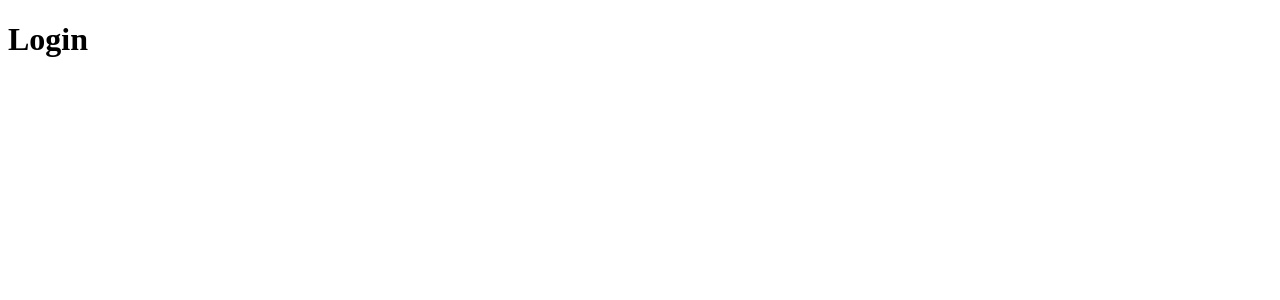
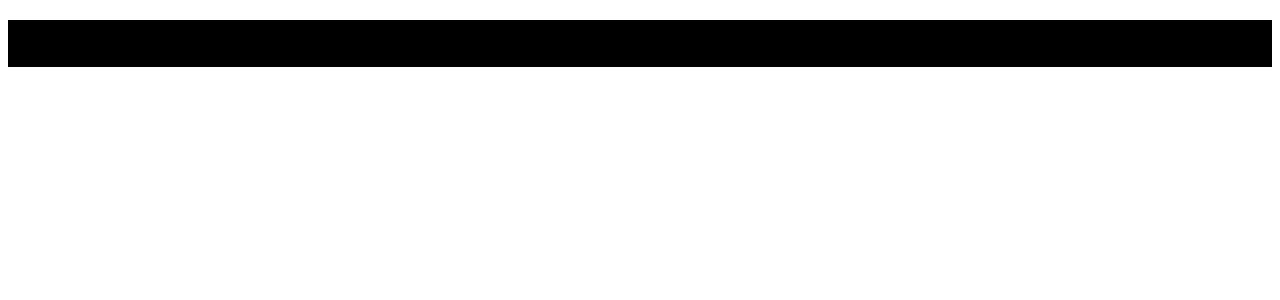
Before and after one commit to walisson27/React-Invest, a Next.js app: page /home in a window 1280 px wide. Shown: the top 300 px of the page. Built offline with nearby package versions, Linux system fonts and the light colour scheme.

Commit message:
git update

```diff
--- a/src/pages/cadastro/Cadastro.tsx
+++ b/src/pages/cadastro/Cadastro.tsx
@@ -27,6 +27,10 @@ const Cadastro = () => {
       console.log(usuario)
   }
 
+  const login = () => {
+    router.push('/login/Login')
+  }
+
     return(
         <div className="login-center">
         <section className="login">
@@ -46,7 +50,7 @@ const Cadastro = () => {
             onChange={(e) => setSenha(e.target.value)}
           />
           <button onClick={cadastro}>Cadastro</button>
-          <button>Login</button>
+          <button onClick={login}>Login</button>
         </section>
       </div>
     )
--- /dev/null
+++ b/src/pages/home.css
@@ -0,0 +1,14 @@
+nav{
+    height: 47px;
+    width: 100%;
+    background-color: black;
+
+}
+
+nav h1{
+    display: flex;
+    justify-content: flex-start;
+    padding-top: 10px;
+    padding-left: 10px;
+    color: white;
+}
--- a/src/pages/home.tsx
+++ b/src/pages/home.tsx
@@ -1,12 +1,12 @@
-
-
-
+import "./home.css"
 
 const Home = () => {
 
     return(
         <>
-            <h1>Login</h1>
+        <nav>
+            <h1>{}</h1>
+        </nav>
         </>
     )
 }
```
Also changed, not shown: src/pages/login/Login.tsx (+6 -7 lines), src/pages/table/table.tsx (added, +23 -0 lines).
